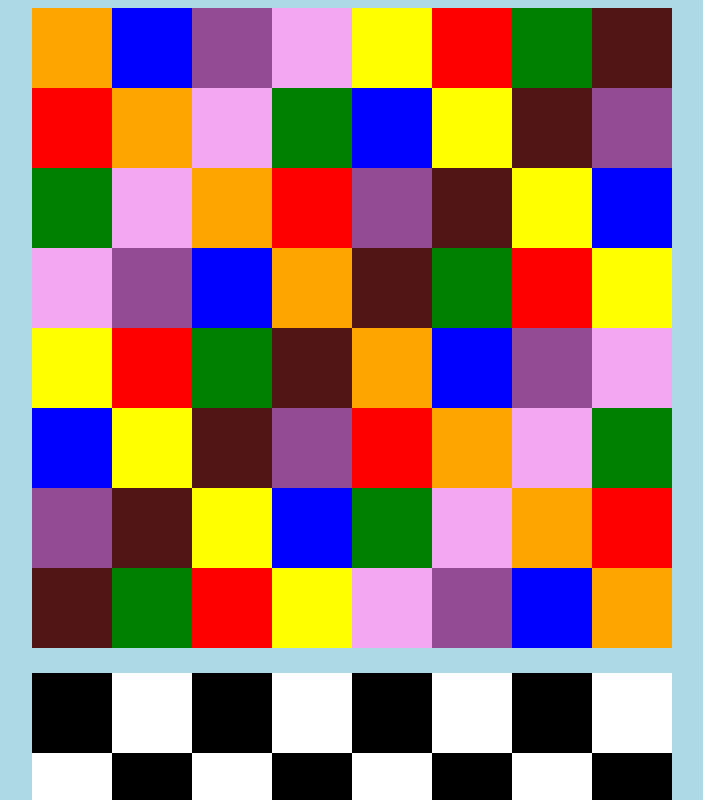
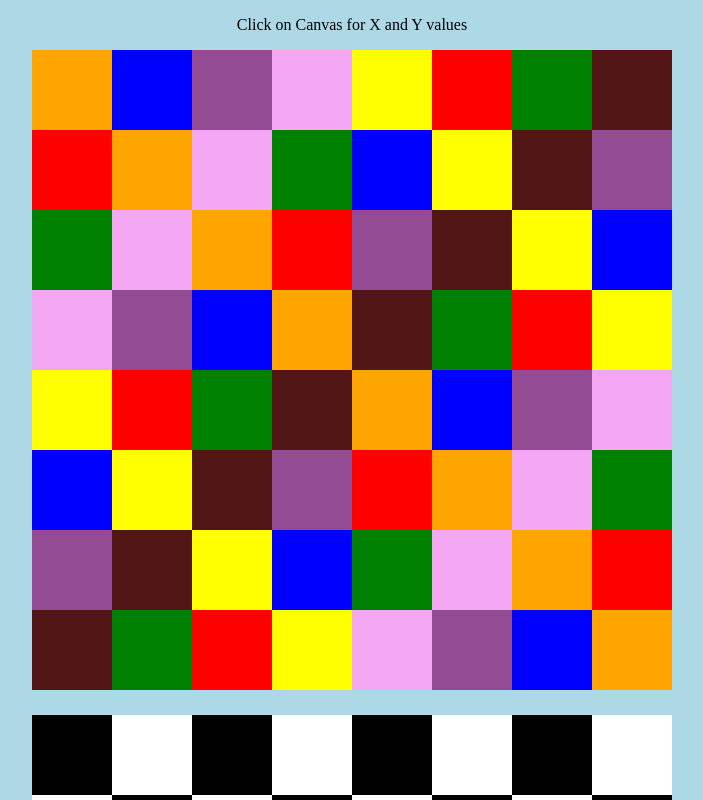
Before and after one commit to rosaUNTIER/webGames, a plain HTML site: page index.html in a window 1280 px wide. Shown: the top 800 px of the page, without its empty margins (288-991 px from the left). Drawn offline with Linux system fonts and the light colour scheme.

Commit message:
Update index.html

```diff
--- a/index.html
+++ b/index.html
@@ -6,11 +6,15 @@
 	<link rel="stylesheet" type="text/css" href="kamisado.css">
 </head>
 <body>
+<p id="printXY">Click on Canvas for X and Y values</p>
 <canvas id="board" width="640" height="640" onclick="getCoordinates(event)"></canvas>
 <script src="kamisado.js"></script>
 
 <!--chess bc easier to start with-->
 <canvas id="chess" width="640" height="640"></canvas>
 <script src="chess.js"></script>
+
+
+
 </body>
 </html>
```
